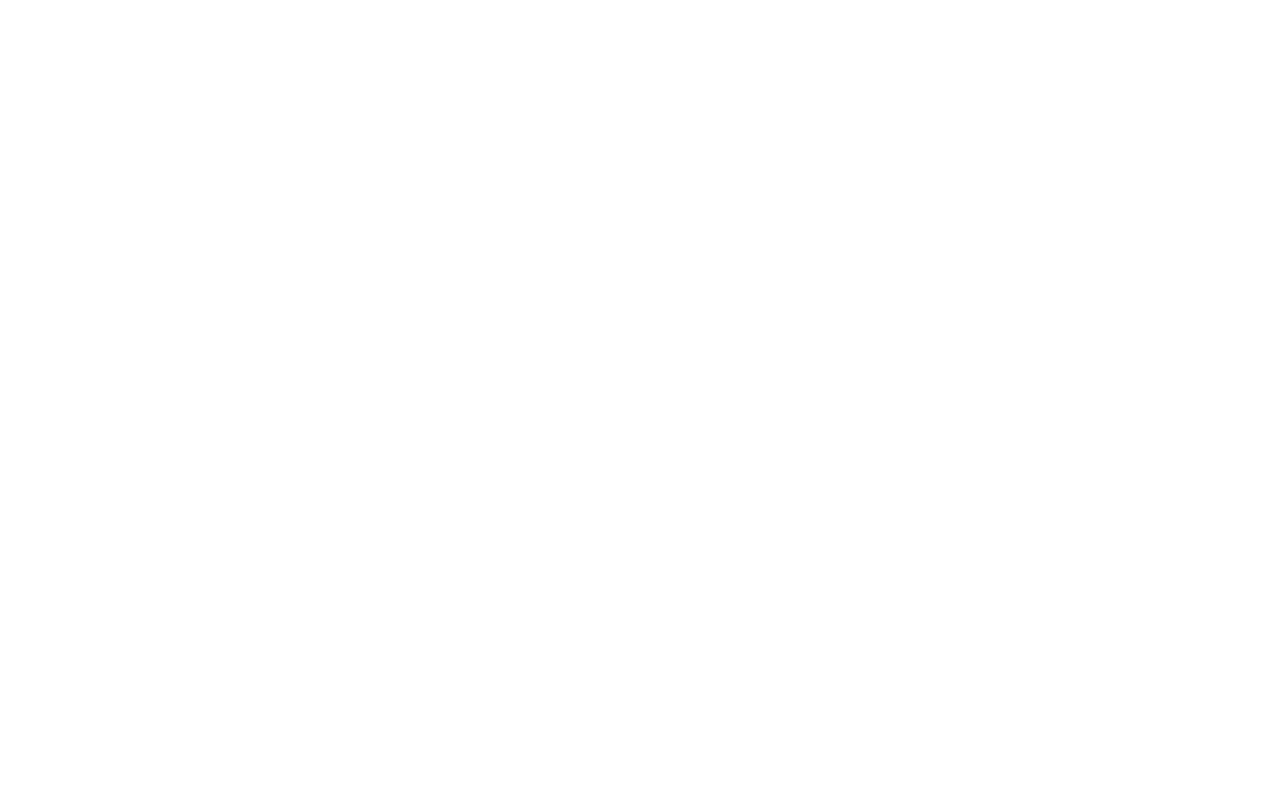
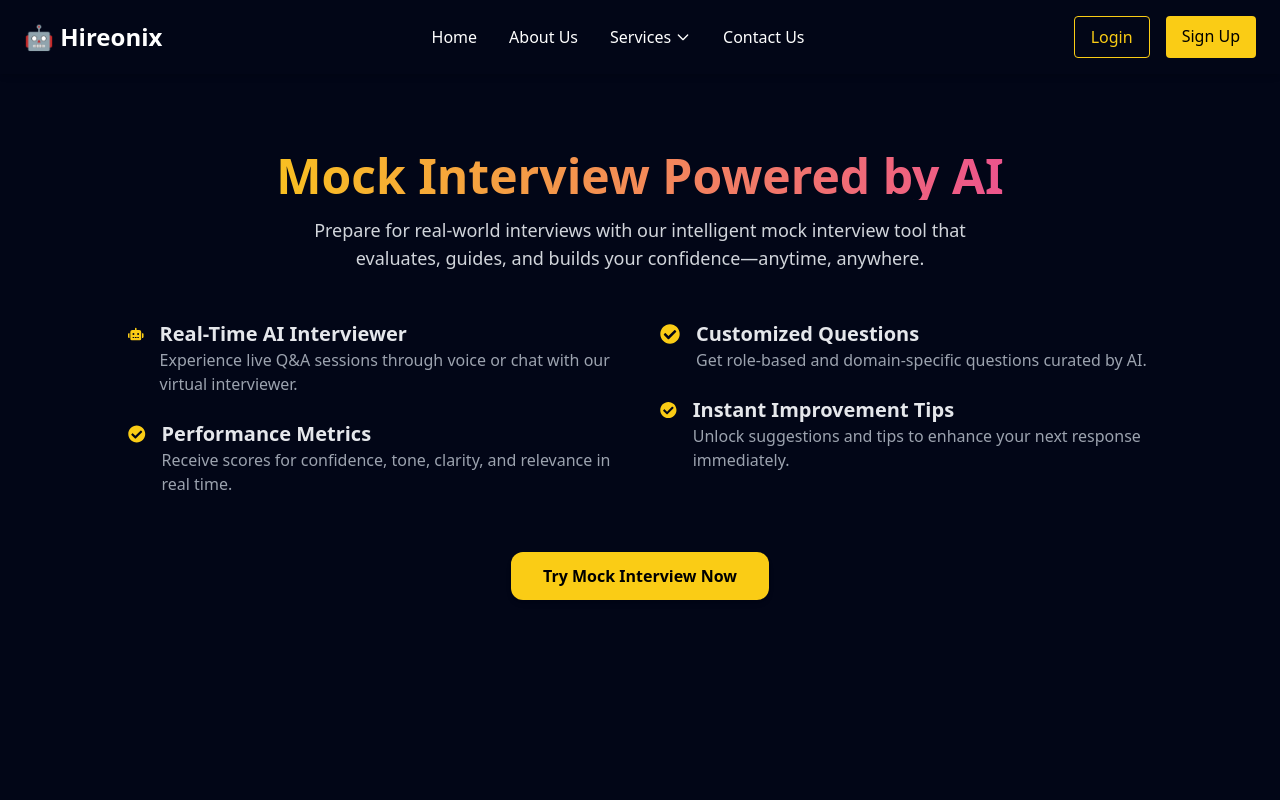
Before and after one commit to mokshmahajan2004/Hireonix-AI-Based-Smart-Interviewer, a React (Create React App) app in the folder frontend/: page /mock-interview-info in a window 1280 px wide. Before the commit this address had no page. Shown: the top 800 px of the page. Built offline with nearby package versions, Linux system fonts and the light colour scheme; the HTML template or start-up script is replaced by a standard one.

Commit message:
services

```diff
--- a/frontend/src/App.js
+++ b/frontend/src/App.js
@@ -10,6 +10,10 @@
 import PastInterviews from './pages/PastInterviews';
 import Contact from './pages/Contact';
 import AboutPage from './pages/AboutPage';
+import ServicesPage from './pages/ServicesPage';
+import ResumeInfo from './pages/ResumeInfo';
+import MockInterviewInfo from './pages/MockInterviewInfo';
+
 import Navbar from './components/Navbar';
 import Footer from './components/Footer';
 import { handleGoogleLogin } from './Config';
@@ -17,14 +21,16 @@
 function AppWrapper() {
   const location = useLocation();
 
-  // Define all routes where you want to show the navbar and footer
+  // Show navbar/footer on these pages
   const showNavbarRoutes = [
     '/',
     '/login',
     '/register',
     '/contact',
     '/about',
-    '/services'
+    '/services',
+    '/resume-info',
+    '/mock-interview-info',
   ];
   const showNavbar = showNavbarRoutes.includes(location.pathname);
 
@@ -45,6 +51,9 @@
         <Route path="/past-interviews" element={<PastInterviews />} />
         <Route path="/contact" element={<Contact />} />
         <Route path="/about" element={<AboutPage />} />
+        <Route path="/services" element={<ServicesPage />} />
+        <Route path="/resume-info" element={<ResumeInfo />} />
+        <Route path="/mock-interview-info" element={<MockInterviewInfo />} />
       </Routes>
       {showNavbar && <Footer />}
     </>
--- a/frontend/src/components/Navbar.js
+++ b/frontend/src/components/Navbar.js
@@ -4,6 +4,11 @@
 function Navbar() {
   const [isDropdownOpen, setIsDropdownOpen] = useState(false);
   const [isMobileMenuOpen, setIsMobileMenuOpen] = useState(false);
+
+  // Close dropdown when clicking elsewhere (optional enhancement)
+  const handleDropdownClick = () => {
+    setIsDropdownOpen((prev) => !prev);
+  };
 
   return (
     <nav className="bg-[#020617] text-white fixed top-0 left-0 w-full z-50 shadow-md">
@@ -21,14 +26,12 @@
           {/* Dropdown */}
           <div className="relative">
             <button
-              onClick={() => setIsDropdownOpen(!isDropdownOpen)}
-              className="flex items-center gap-1 hover:text-yellow-400 transition"
+              onClick={handleDropdownClick}
+              className="flex items-center gap-1 hover:text-yellow-400 transition focus:outline-none"
             >
               Services
               <svg
-                className={`w-4 h-4 transition-transform duration-200 ${
-                  isDropdownOpen ? 'rotate-180' : 'rotate-0'
-                }`}
+                className={`w-4 h-4 transition-transform duration-200 ${isDropdownOpen ? 'rotate-180' : 'rotate-0'}`}
                 fill="none"
                 stroke="currentColor"
                 strokeWidth="2"
@@ -37,11 +40,23 @@
                 <path strokeLinecap="round" strokeLinejoin="round" d="M19 9l-7 7-7-7" />
               </svg>
             </button>
+
             {isDropdownOpen && (
-              <div className="absolute top-10 left-0 bg-white text-black rounded-md shadow-lg py-2 w-44 z-20">
-                <Link to="/resume" className="block px-4 py-2 hover:bg-gray-100">Resume Screening</Link>
-                <Link to="/mock-interview" className="block px-4 py-2 hover:bg-gray-100">Mock Interview</Link>
-                <Link to="/reports" className="block px-4 py-2 hover:bg-gray-100">Reports</Link>
+              <div className="absolute top-10 left-0 bg-white text-black rounded-md shadow-lg py-2 w-52 z-20">
+                <Link
+                  to="/resume-info"
+                  className="block px-4 py-2 hover:bg-gray-100"
+                  onClick={() => setIsDropdownOpen(false)}
+                >
+                  Resume Screening
+                </Link>
+                <Link
+                  to="/mock-interview-info"
+                  className="block px-4 py-2 hover:bg-gray-100"
+                  onClick={() => setIsDropdownOpen(false)}
+                >
+                  Mock Interview
+                </Link>
               </div>
             )}
           </div>
@@ -68,13 +83,7 @@
         {/* Hamburger Icon (Mobile) */}
         <div className="md:hidden">
           <button onClick={() => setIsMobileMenuOpen(!isMobileMenuOpen)}>
-            <svg
-              className="w-6 h-6 text-white"
-              fill="none"
-              stroke="currentColor"
-              strokeWidth="2"
-              viewBox="0 0 24 24"
-            >
+            <svg className="w-6 h-6 text-white" fill="none" stroke="currentColor" strokeWidth="2" viewBox="0 0 24 24">
               <path strokeLinecap="round" strokeLinejoin="round" d="M4 6h16M4 12h16M4 18h16" />
             </svg>
           </button>
@@ -87,27 +96,24 @@
           <Link to="/" className="block hover:text-yellow-400">Home</Link>
           <Link to="/about" className="block hover:text-yellow-400">About Us</Link>
 
-          {/* Nested services */}
           <details className="group">
             <summary className="flex items-center justify-between cursor-pointer hover:text-yellow-400">
               <span>Services</span>
               <span className="group-open:rotate-180 transition-transform">⌄</span>
             </summary>
             <div className="pl-4 mt-2 space-y-1">
-              <Link to="/resume" className="block hover:text-yellow-400">Resume Screening</Link>
-              <Link to="/mock-interview" className="block hover:text-yellow-400">Mock Interview</Link>
-              <Link to="/reports" className="block hover:text-yellow-400">Reports</Link>
+              <Link to="/resume-info" className="block hover:text-yellow-400">Resume Screening</Link>
+              <Link to="/mock-interview-info" className="block hover:text-yellow-400">Mock Interview</Link>
             </div>
           </details>
 
           <Link to="/contact" className="block hover:text-yellow-400">Contact Us</Link>
 
-          {/* Auth for mobile */}
           <div className="pt-2 space-y-2">
             <Link to="/login" className="block w-full text-center border border-yellow-400 text-yellow-400 px-4 py-2 rounded hover:bg-yellow-500 hover:text-black transition">
               Login
             </Link>
-            <Link to="/signup" className="block w-full text-center bg-yellow-400 text-black px-4 py-2 rounded hover:bg-yellow-500 transition">
+            <Link to="/register" className="block w-full text-center bg-yellow-400 text-black px-4 py-2 rounded hover:bg-yellow-500 transition">
               Sign Up
             </Link>
           </div>
--- /dev/null
+++ b/frontend/src/pages/MockInterviewInfo.js
@@ -0,0 +1,69 @@
+import React from 'react';
+import { FaRobot, FaCheckCircle } from 'react-icons/fa';
+import { Link } from 'react-router-dom';
+
+const MockInterviewInfo = () => {
+  return (
+    <div className="min-h-screen bg-[#020617] text-white px-6 pt-28 pb-16">
+      {/* Header */}
+      <div className="max-w-4xl mx-auto text-center mb-12 pt-10">
+        <h1 className="text-4xl md:text-5xl font-bold bg-gradient-to-r from-yellow-400 to-pink-500 bg-clip-text text-transparent mb-4">
+          Mock Interview Powered by AI
+        </h1>
+        <p className="text-gray-300 text-lg max-w-2xl mx-auto">
+          Prepare for real-world interviews with our intelligent mock interview tool that evaluates, guides, and builds your confidence—anytime, anywhere.
+        </p>
+      </div>
+
+      {/* Features */}
+      <div className="max-w-5xl mx-auto grid grid-cols-1 md:grid-cols-2 gap-10 text-gray-200">
+        <div className="space-y-6">
+          <div className="flex items-start gap-4">
+            <FaRobot className="text-yellow-400 text-xl mt-1" />
+            <div>
+              <h3 className="text-xl font-semibold">Real-Time AI Interviewer</h3>
+              <p className="text-gray-400">Experience live Q&A sessions through voice or chat with our virtual interviewer.</p>
+            </div>
+          </div>
+
+          <div className="flex items-start gap-4">
+            <FaCheckCircle className="text-yellow-400 text-xl mt-1" />
+            <div>
+              <h3 className="text-xl font-semibold">Performance Metrics</h3>
+              <p className="text-gray-400">Receive scores for confidence, tone, clarity, and relevance in real time.</p>
+            </div>
+          </div>
+        </div>
+
+        <div className="space-y-6">
+          <div className="flex items-start gap-4">
+            <FaCheckCircle className="text-yellow-400 text-xl mt-1" />
+            <div>
+              <h3 className="text-xl font-semibold">Customized Questions</h3>
+              <p className="text-gray-400">Get role-based and domain-specific questions curated by AI.</p>
+            </div>
+          </div>
+
+          <div className="flex items-start gap-4">
+            <FaCheckCircle className="text-yellow-400 text-xl mt-1" />
+            <div>
+              <h3 className="text-xl font-semibold">Instant Improvement Tips</h3>
+              <p className="text-gray-400">Unlock suggestions and tips to enhance your next response immediately.</p>
+            </div>
+          </div>
+        </div>
+      </div>
+
+      {/* CTA Button */}
+      <div className="mt-14 text-center">
+        <Link to="/start-interview">
+          <button className="bg-yellow-400 text-black font-semibold px-8 py-3 rounded-xl hover:bg-yellow-500 transition-all duration-300 shadow-md">
+            Try Mock Interview Now
+          </button>
+        </Link>
+      </div>
+    </div>
+  );
+};
+
+export default MockInterviewInfo;
--- /dev/null
+++ b/frontend/src/pages/ResumeInfo.js
@@ -0,0 +1,69 @@
+import React from 'react';
+import { FaFileAlt, FaCheckCircle } from 'react-icons/fa';
+import { Link } from 'react-router-dom';
+
+const ResumeInfo = () => {
+  return (
+    <div className="min-h-screen bg-[#020617] text-white px-6 pt-28 pb-16">
+      {/* Header */}
+      <div className="max-w-4xl mx-auto text-center mb-12 pt-8">
+        <h1 className="text-4xl md:text-5xl font-bold bg-gradient-to-r from-cyan-400 to-blue-500 bg-clip-text text-transparent mb-4 pb-6">
+          AI-Powered Resume Screening
+        </h1>
+        <p className="text-gray-300 text-lg max-w-2xl mx-auto">
+          Enhance your resume with actionable insights and keyword suggestions tailored to your dream job. Make it ATS-friendly and stand out in the crowd.
+        </p>
+      </div>
+
+      {/* Features */}
+      <div className="max-w-5xl mx-auto grid grid-cols-1 md:grid-cols-2 gap-10 text-gray-200">
+        <div className="space-y-6">
+          <div className="flex items-start gap-4">
+            <FaFileAlt className="text-yellow-400 text-xl mt-1" />
+            <div>
+              <h3 className="text-xl font-semibold">Instant Format Feedback</h3>
+              <p className="text-gray-400">Analyze your layout, grammar, and structure instantly with AI.</p>
+            </div>
+          </div>
+
+          <div className="flex items-start gap-4">
+            <FaCheckCircle className="text-yellow-400 text-xl mt-1" />
+            <div>
+              <h3 className="text-xl font-semibold">Keyword Optimization</h3>
+              <p className="text-gray-400">Discover and fill missing keywords based on your job role.</p>
+            </div>
+          </div>
+        </div>
+
+        <div className="space-y-6">
+          <div className="flex items-start gap-4">
+            <FaCheckCircle className="text-yellow-400 text-xl mt-1" />
+            <div>
+              <h3 className="text-xl font-semibold">ATS Compatibility Score</h3>
+              <p className="text-gray-400">Get scoring based on how well your resume passes Applicant Tracking Systems.</p>
+            </div>
+          </div>
+
+          <div className="flex items-start gap-4">
+            <FaCheckCircle className="text-yellow-400 text-xl mt-1" />
+            <div>
+              <h3 className="text-xl font-semibold">Impact Suggestions</h3>
+              <p className="text-gray-400">Receive tips to improve clarity, tone, and readability to impress recruiters.</p>
+            </div>
+          </div>
+        </div>
+      </div>
+
+      {/* CTA Button */}
+      <div className="mt-14 text-center">
+        <Link to="/resume-screening">
+          <button className="bg-yellow-400 text-black font-semibold px-8 py-3 rounded-xl hover:bg-yellow-500 transition-all duration-300 shadow-md">
+            Try Resume Screening Now
+          </button>
+        </Link>
+      </div>
+    </div>
+  );
+};
+
+export default ResumeInfo;
--- /dev/null
+++ b/frontend/src/pages/ServicesPage.js
@@ -0,0 +1,60 @@
+import React from "react";
+import { Link } from "react-router-dom";
+
+const services = [
+  {
+    title: "Resume Screening",
+    description:
+      "Get instant AI-powered feedback on your resume layout, keywords, skills, and alignment with your desired job role.",
+    link: "/resume",
+    color: "from-purple-500 to-indigo-500",
+  },
+  {
+    title: "Mock Interview",
+    description:
+      "Practice live interviews with AI. Receive real-time insights on your answers, tone, confidence, and communication.",
+    link: "/mock-interview",
+    color: "from-green-500 to-emerald-500",
+  },
+  {
+    title: "Performance Reports",
+    description:
+      "View past interview analytics, improvement history, and skill-based suggestions in your personalized dashboard.",
+    link: "/reports",
+    color: "from-yellow-500 to-orange-400",
+  },
+];
+
+const ServicesPage = () => {
+  return (
+    <div className="min-h-screen bg-[#0f172a] text-white px-6 pt-24 pb-20">
+      <div className="text-center mb-14">
+        <h2 className="text-4xl md:text-5xl font-bold mb-4">Our <span className="text-yellow-400">Services</span></h2>
+        <p className="text-lg text-gray-400 max-w-2xl mx-auto">
+          Explore AI-powered tools designed to enhance your interview preparation journey.
+        </p>
+      </div>
+
+      {/* Cards */}
+      <div className="grid gap-10 md:grid-cols-3 max-w-6xl mx-auto">
+        {services.map((service, index) => (
+          <div
+            key={index}
+            className={`rounded-xl p-6 bg-gradient-to-br ${service.color} shadow-xl transition transform hover:scale-105`}
+          >
+            <h3 className="text-2xl font-bold mb-3">{service.title}</h3>
+            <p className="text-white/90 mb-6">{service.description}</p>
+            <Link
+              to={service.link}
+              className="inline-block px-4 py-2 bg-black bg-opacity-20 text-white rounded hover:bg-opacity-40 transition"
+            >
+              Explore →
+            </Link>
+          </div>
+        ))}
+      </div>
+    </div>
+  );
+};
+
+export default ServicesPage;
```
Also changed, not shown: frontend/src/pages/Dashboard.js (+44 -15 lines).
